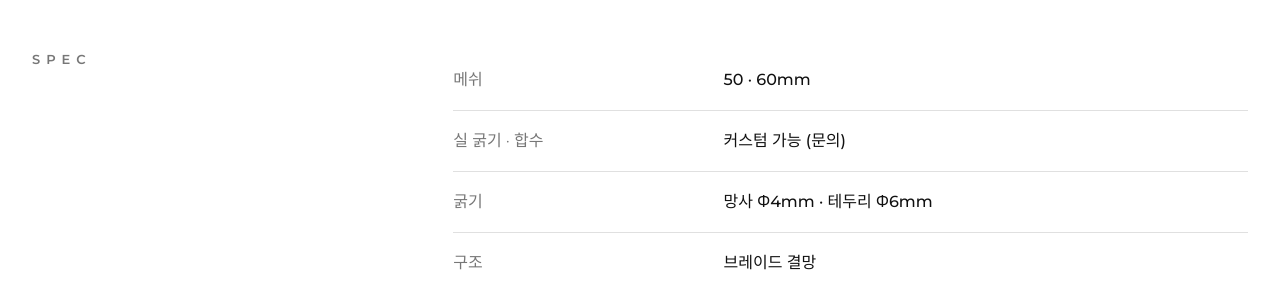
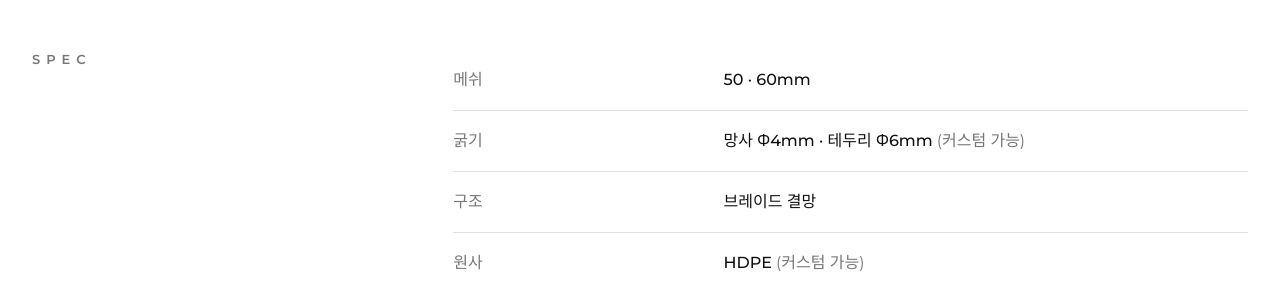
Before and after one commit to sekyungnetadmin/sekyungtex, a Next.js app: page /ko/products/ski in a window 1280 px wide. Shown: the part 1240-1523 px from the top of the page. Built offline with nearby package versions, Linux system fonts and the light colour scheme.

Commit message:
스키망 굵기 커스텀 표기
Co-Authored-By: Claude Opus 5.5 <noreply@anthropic.com>
Claude-Session: https://claude.ai/code/session_016Jpnc8ur7Bp4cNEGJ4pZN2

```diff
--- a/app/ko/products/ski/page.tsx
+++ b/app/ko/products/ski/page.tsx
@@ -52,8 +52,7 @@ export default function Page() {
         ]}
         specs={[
     { k: "메쉬", v: "50 · 60mm" },
-    { k: "실 굵기 · 합수", v: "커스텀 가능 (문의)" },
-    { k: "굵기", v: "망사 Φ4mm · 테두리 Φ6mm" },
+    { k: "굵기", v: <>망사 Φ4mm · 테두리 Φ6mm<Note>(커스텀 가능)</Note></> },
     { k: "구조", v: "브레이드 결망" },
     { k: "원사", v: <>HDPE<Note>(커스텀 가능)</Note></> },
     { k: "색상", v: "빨강 · 파랑" },
```
